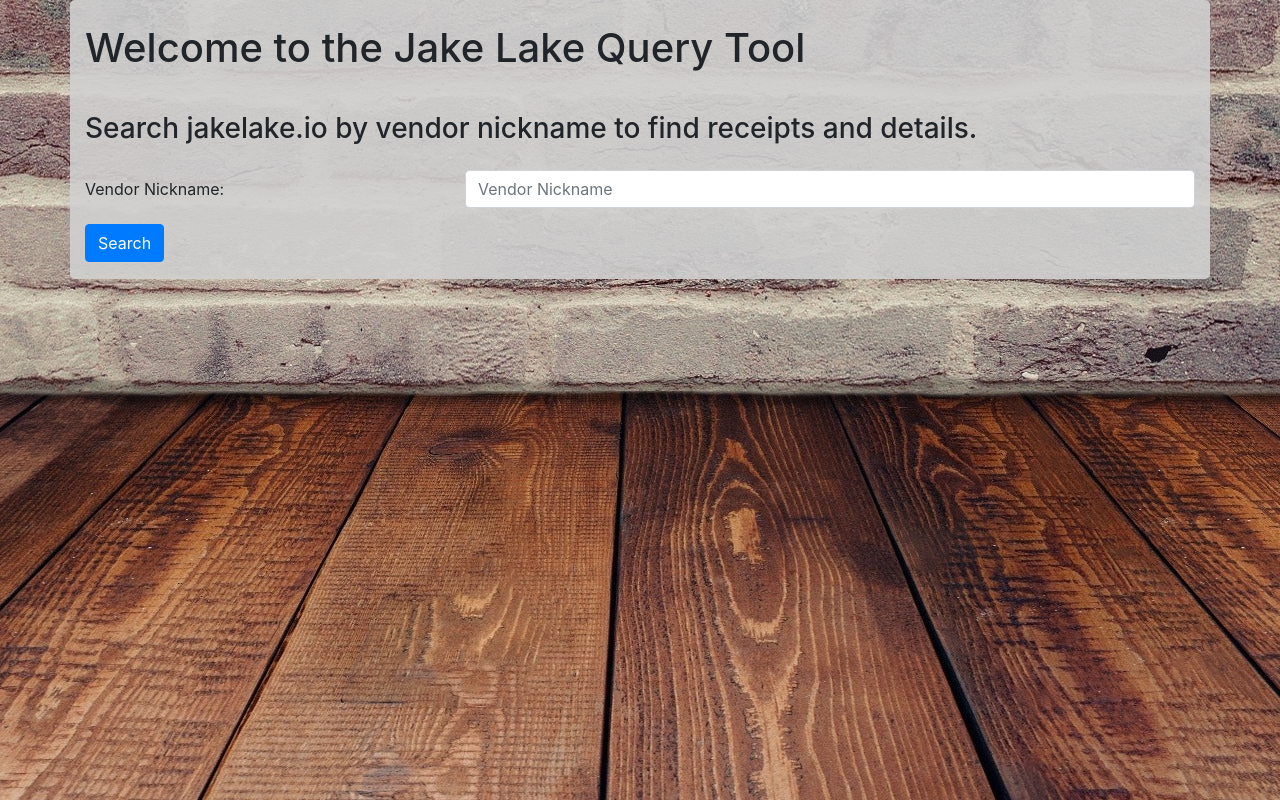
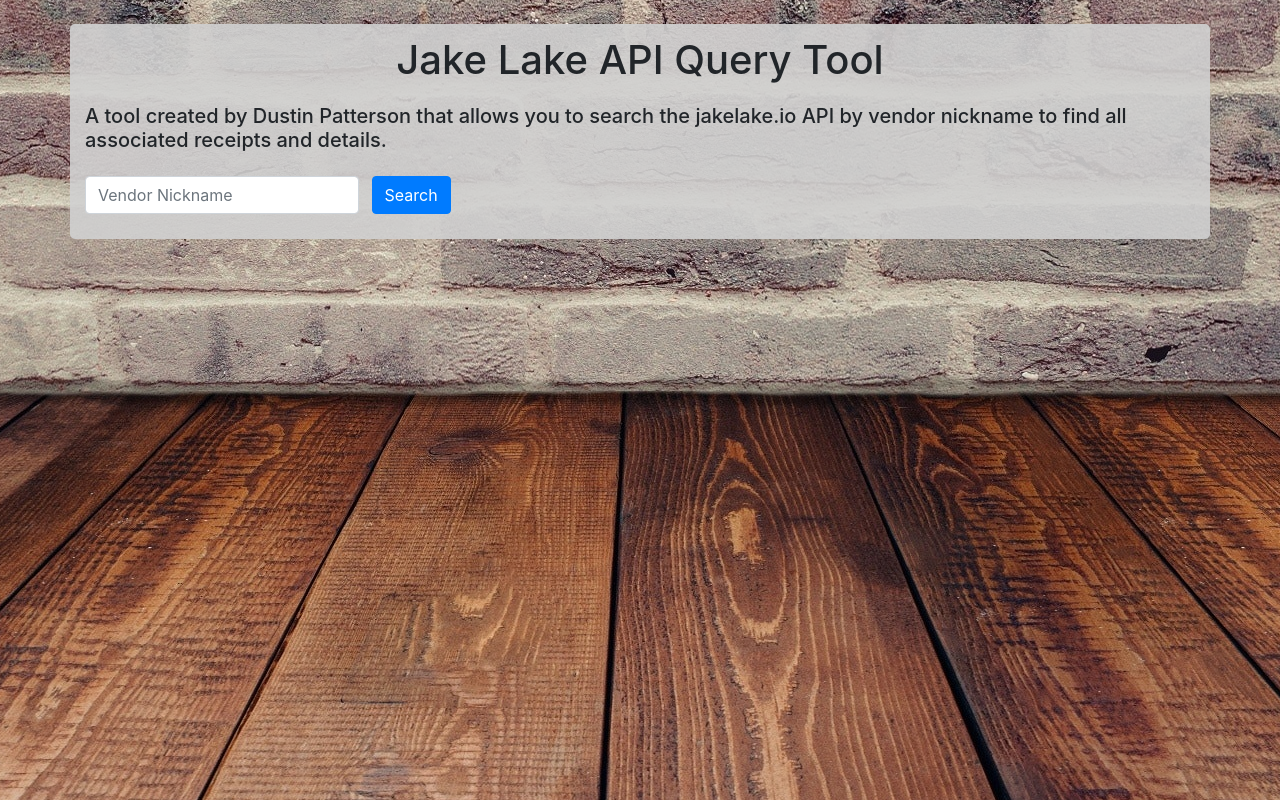
Before and after one commit to dustinrpatterson/clickbank, a plain HTML site: page index.html in a window 1280 px wide. Drawn offline with nearby package versions, Linux system fonts and the light colour scheme.

Commit message:
🔥🔥🔥 It's working

```diff
--- a/index.html
+++ b/index.html
@@ -15,31 +15,33 @@
 </head>
 
 <body>
-    <div class="container">
+    <div class="container my-4 py-2">
         <div class="row">
-            <div class="col-12 my-4">
-                <h1>Welcome to the Jake Lake Query Tool</h1>
+            <div class="col-12 my-1">
+                <h1 class="text-center">Jake Lake API Query Tool</h1>
             </div>
             <div class="col-12 my-2">
-                <h3>Search jakelake.io by vendor nickname to find receipts and details.</h3>
+                <h5>A tool created by Dustin Patterson that allows you to search the jakelake.io API by vendor nickname to find
+                    all associated receipts and details.</h5>
             </div>
         </div>
         <div class="row">
             <div class="col-12 nickname-form my-2">
-                <form>
-                    <div class="form-group row">
-                        <label for="vendorNickname" class="col-sm-4 col-form-label">Vendor Nickname:</label>
-                        <div class="col-sm-8">
-                            <input type="text" class="form-control" id="vendorNickname" placeholder="Vendor Nickname">
+                <form class="form-inline">
+                    <div class="form-row row align-items-center">
+                        <div class="col text-center">
+
+                            <input type="text" class="form-control mb-2 mr-2" id="vendorNickname" placeholder="Vendor Nickname">
+                            <button id="findReceiptButton" class="btn btn-primary mb-2">Search</button>
+
                         </div>
                     </div>
-                    <button id="findReceiptButton" class="btn btn-primary mb-2">Search</button>
+
                 </form>
             </div>
         </div>
         <div class="row">
             <div class="col-12" id="receipts">
-
             </div>
         </div>
     </div>
@@ -55,3 +57,5 @@
 </body>
 
 </html>
+
+<!-- Add plus/minus for accordion -->
--- a/script.js
+++ b/script.js
@@ -30,10 +30,14 @@
     receiptsContainer.innerHTML = `<div id="accordion"></div>`;
     data = JSON.parse(data);
     receiptArray = data.data;
+    if (receiptArray) {
+      receiptArray.forEach(receiptID => {
+        findReceiptDetails(receiptID);
+      });
+    } else {
+      receiptsContainer.innerHTML += `<h5 class="error">Vendor not found. Please check the spelling and try again.</h5>`;
+    }
     // For loop over data (receipt IDs)
-    receiptArray.forEach(receiptID => {
-      findReceiptDetails(receiptID);
-    });
   });
 }
 
@@ -79,7 +83,7 @@
   } else {
     elem.innerHTML += `
         <ul>
-            <li>${data.status_message}</li>
+            <li class="error">${data.status_message}</li>
         </ul>`;
   }
 }
```
Also changed, not shown: 1 other file.
